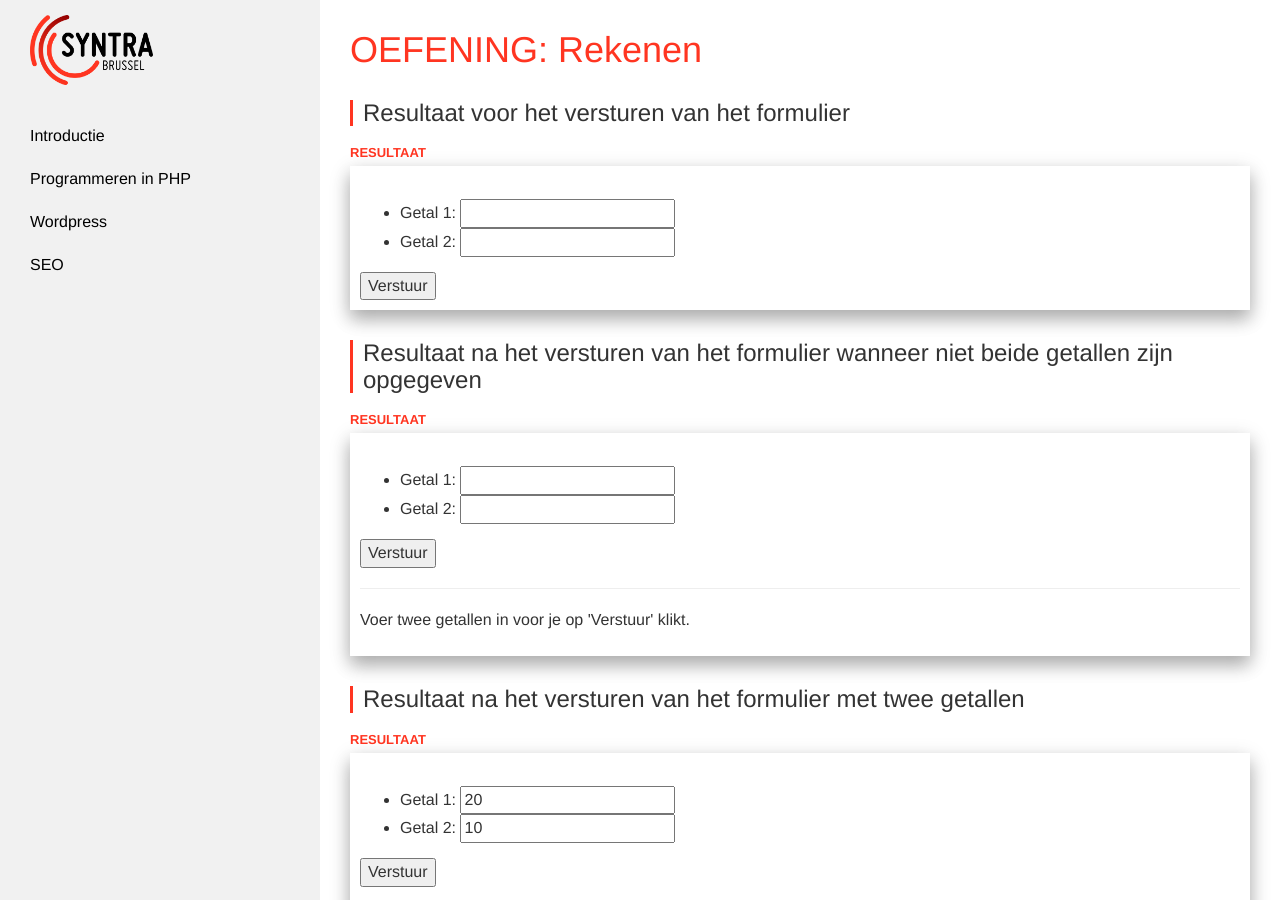
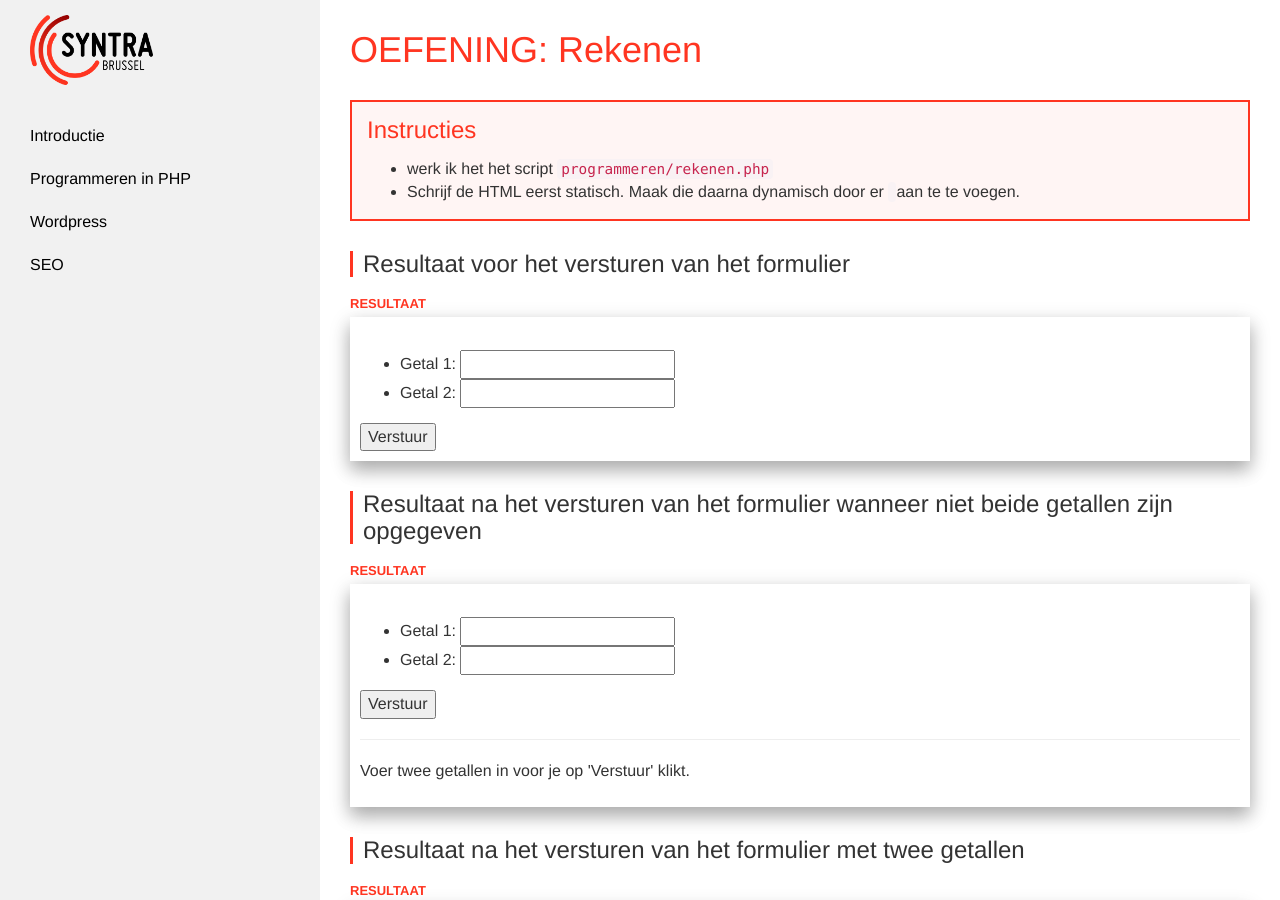
Before and after one commit to Syntra-Brussel/dynamische-webtechnieken, a Jekyll site: the page built from programmeren/oefening-rekenen.md, in a window 1280 px wide and 900 px high. Built offline with Jekyll 4.4.1, drawn with Linux system fonts in a browser that asks for light colours; nearby versions of some CDN libraries; a script that is not in the unit is left out.

Commit message:
instructies

```diff
--- a/programmeren/oefening-rekenen.md
+++ b/programmeren/oefening-rekenen.md
@@ -4,6 +4,14 @@ title: 'OEFENING: Rekenen'
 url: /programmeren/oefening-rekenen
 collection: programmeren
 ---
+<div class="highlight">
+    <h3>Instructies</h3>
+    <ul>
+        <li>werk ik het het script <code>programmeren/rekenen.php</code></li>
+        <li>Schrijf de HTML eerst statisch. Maak die daarna dynamisch door er <code><?php ... ?></code> aan te te voegen.</li>
+    </ul>
+</div>
+
 ### Resultaat voor het versturen van het formulier
 <div class="shadow result">
     <form>
```
Also changed, not shown: programmeren/oefening-factuur.md (+8 -0 lines), programmeren/oefening-kleuren.md (+8 -0 lines), programmeren/oefening-priemgetallen.md (+9 -0 lines).
